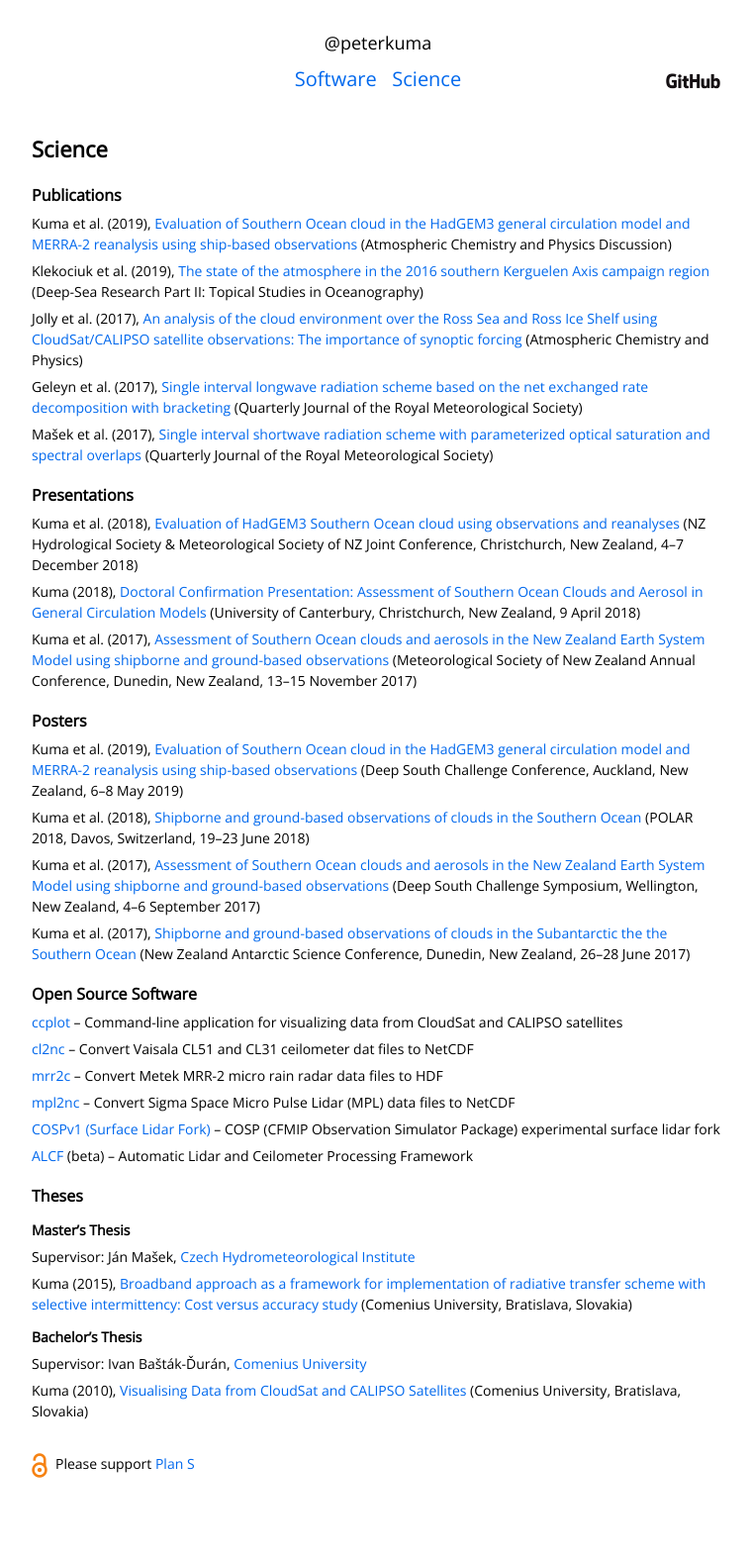
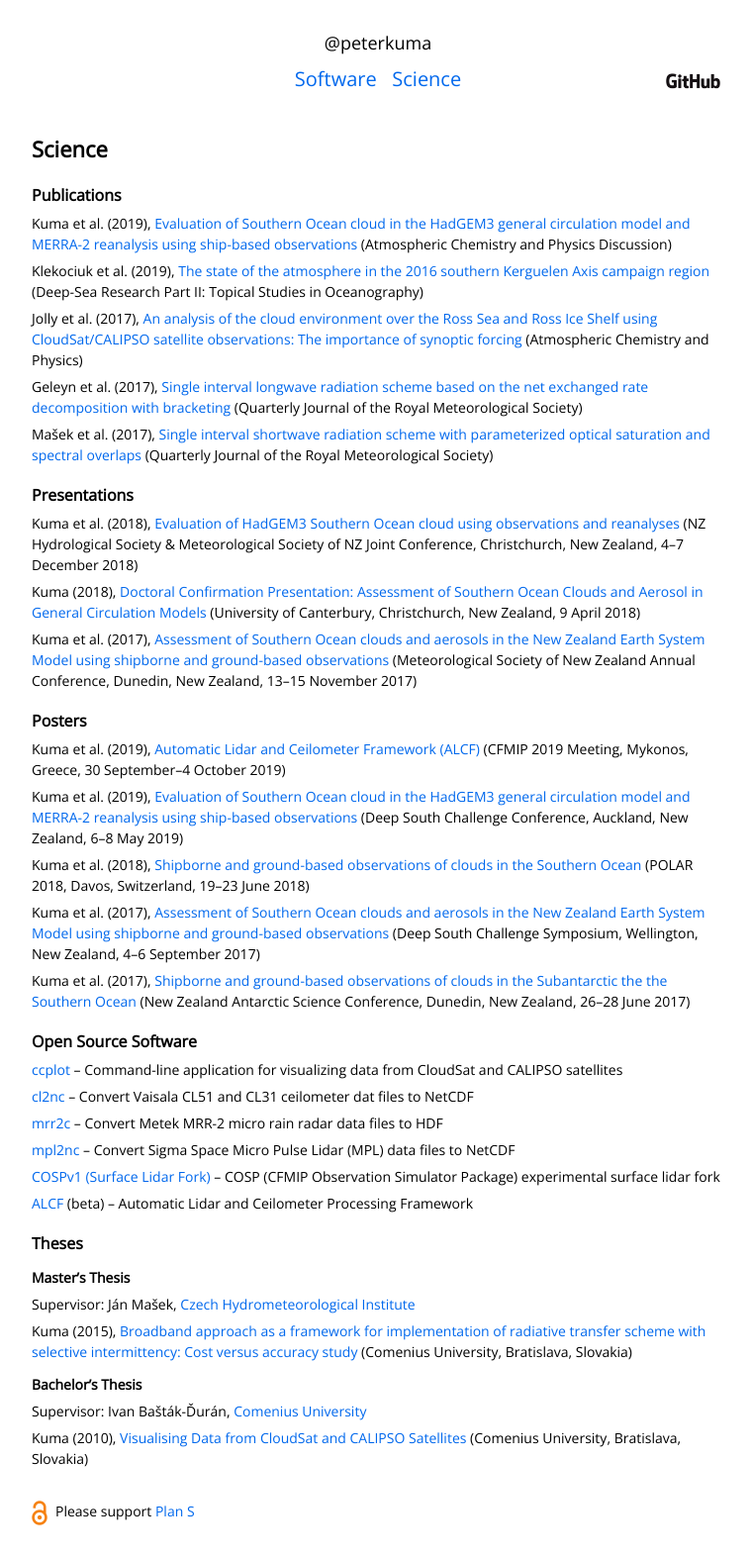
Before and after one commit to peterkuma/peterkuma.net, a Jekyll site: the page built from science/index.md, in a window 1280 px wide. Shown: the whole page at 99% size, without its empty margins (258-1017 px from the left). Built offline with Jekyll 4.4.1, drawn with Linux system fonts in a browser that asks for light colours; before the commit the page ends 1525 px from its top, so only the background shows below that.

Commit message:
Add poster

```diff
--- a/science/index.md
+++ b/science/index.md
@@ -26,6 +26,8 @@ Kuma (2018), [Doctoral Confirmation Presentation: Assessment of Southern Ocean C
 Kuma et al. (2017), [Assessment of Southern Ocean clouds and aerosols in the New Zealand Earth System Model using shipborne and ground-based observations](https://github.com/peterkuma/research/raw/master/presentations/Kuma%20et%20al.%20(2017)%2C%20Assessment%20of%20Southern%20Ocean%20clouds%20and%20aerosols%20in%20the%20New%20Zealand%20Earth%20System%20Model%20using%20shipborne%20and%20ground-based%20observations.pdf) (Meteorological Society of New Zealand Annual Conference, Dunedin, New Zealand, 13–15 November 2017)
 
 ## Posters
+
+Kuma et al. (2019), [Automatic Lidar and Ceilometer Framework (ALCF)](https://github.com/peterkuma/research/raw/master/posters/Kuma%20et%20al.%20(2019)%2C%20Automatic%20Lidar%20and%20Ceilometer%20Framework%20(ALCF).pdf) (CFMIP 2019 Meeting, Mykonos, Greece, 30 September–4 October 2019)
 
 Kuma et al. (2019), [Evaluation of Southern Ocean cloud in the HadGEM3 general circulation model and MERRA-2 reanalysis using ship-based observations](https://github.com/peterkuma/research/raw/master/posters/Kuma%20et%20al.%20(2019)%2C%20Evaluation%20of%20Southern%20Ocean%20cloud%20in%20the%20HadGEM3%20general%20circulation%20model%20and%20MERRA-2%20reanalysis%20using%20ship-based%20observations.pdf) (Deep South Challenge Conference, Auckland, New Zealand, 6–8 May 2019)
 
```
